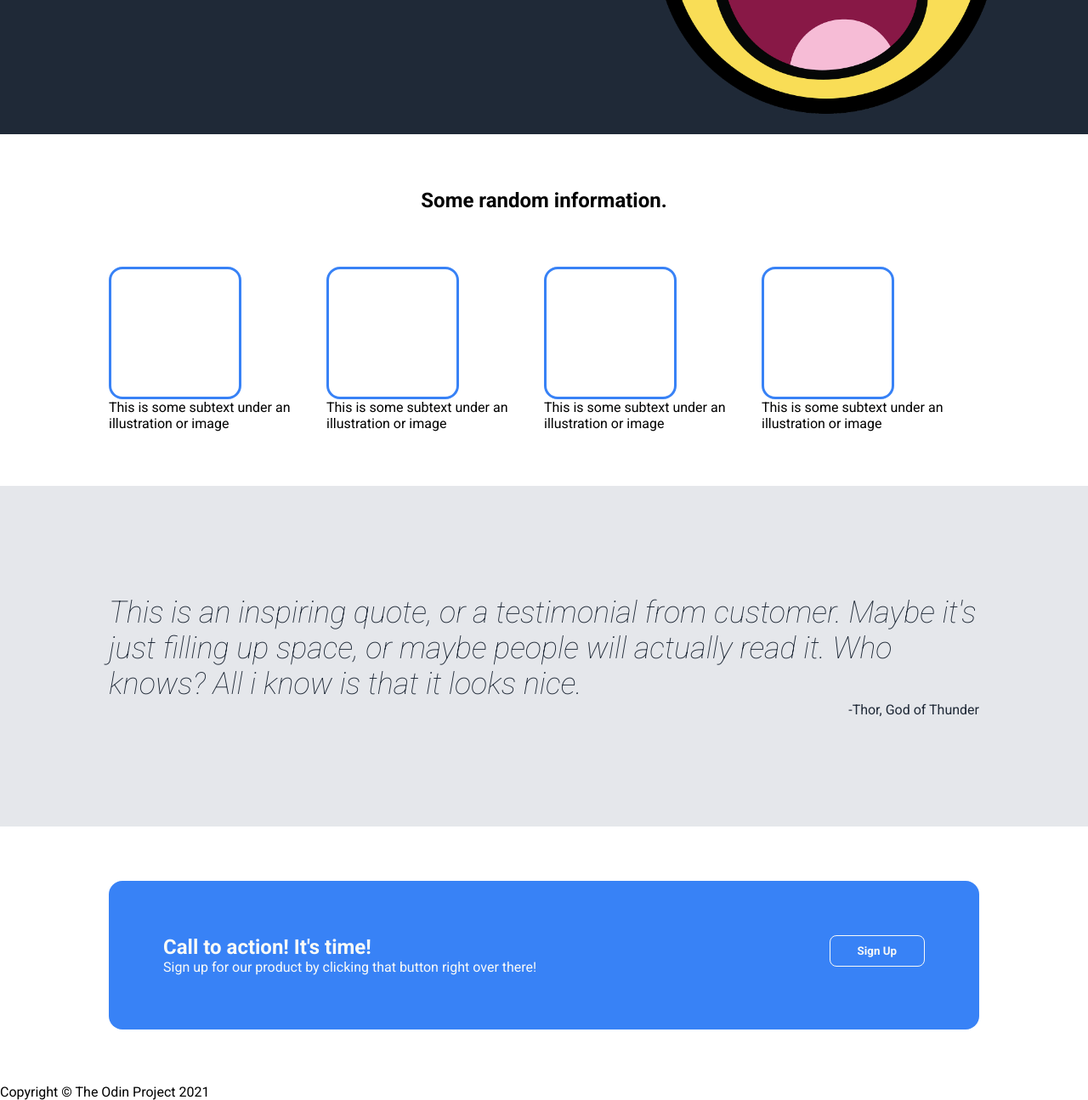
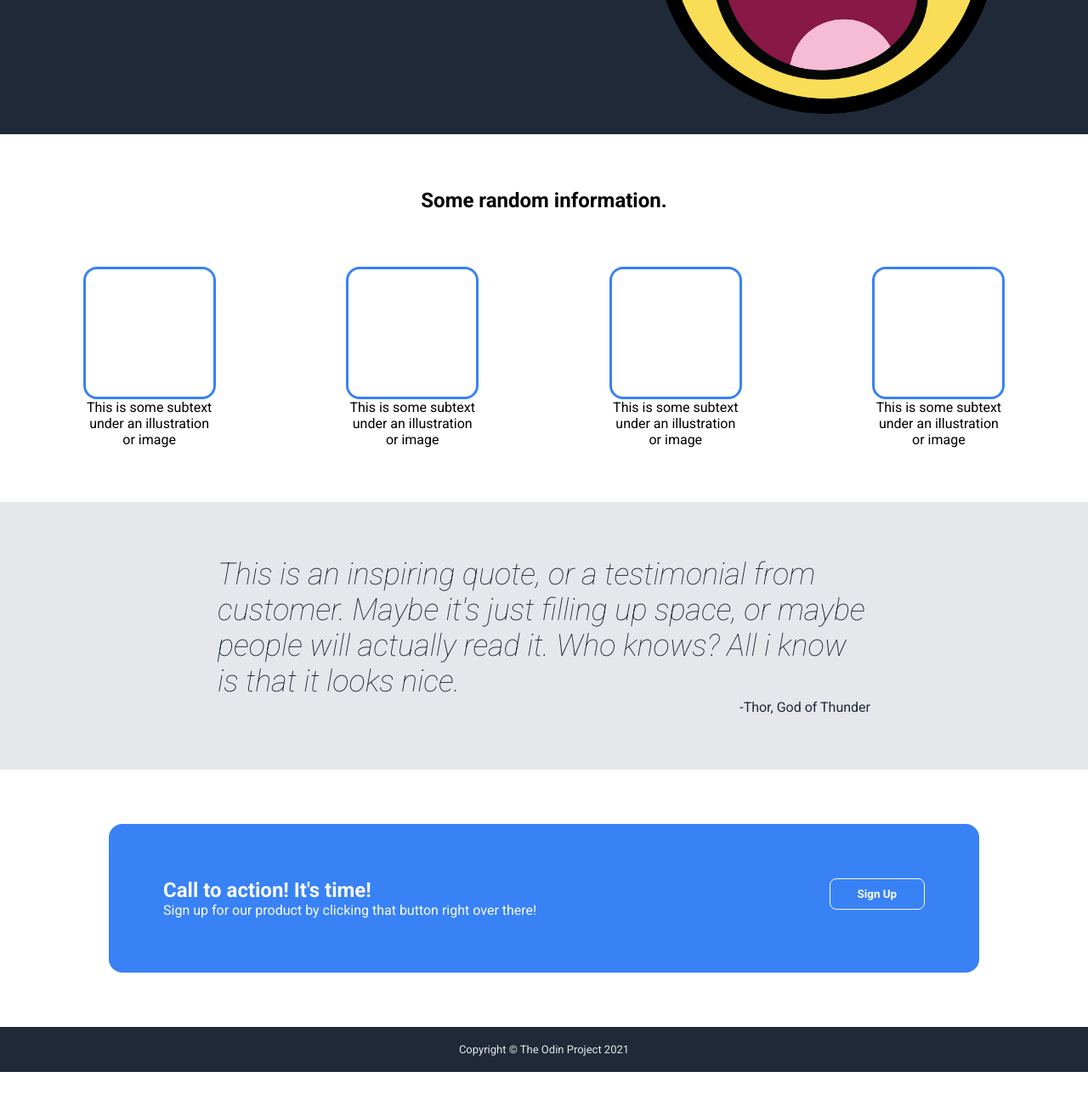
Before and after one commit to MomotekD/Landing_page, a plain HTML site: page index.html in a window 1280 px wide. Shown: the part 378-1673 px from the top of the page at 85% size. After the commit the page ends 1640 px from the top, so only its background shows below. Drawn offline with Linux system fonts and the light colour scheme.

Commit message:
Add Transition to A tag and all the buttons Add Footer background color, padding, font-size, text-color and justify-content in css

```diff
--- a/index.html
+++ b/index.html
@@ -76,7 +76,7 @@
         </div>
     </div>
 
-    <div class="footer">
+    <div class="Footer">
         <p>Copyright © The Odin Project 2021</p>
     </div>
 
--- a/style.css
+++ b/style.css
@@ -20,6 +20,7 @@
 
 a {
     text-decoration: none;
+    transition: all 300ms ease-in-out;
     color: #E5E7EB;
 }
 
@@ -54,12 +55,19 @@ img{
 
 .SignUpBtn{
     background-color: #3882F6;
+    transition: all 300ms ease-in-out;
     margin-top: 10px;
     color: #F9FAF8;
     font-weight: 700;
     padding: 10px 32px;
     border: none;
     border-radius: 8px;
+}
+
+.SignUpBtn:hover{
+    transition: 300ms;
+    transform: scale(1.1);
+    background-color: #4f90f8;
 }
 
 /* Main section */
@@ -73,8 +81,9 @@ img{
 .boxes {
     display: flex;
     justify-content: center;
-    margin-inline: 10%;
-    margin-bottom: 5%;
+    margin: 0% 10% 5% 10%;
+    gap: 15%;
+    text-align: center;
 }
 
 .box {
@@ -94,7 +103,7 @@ img{
 .QuoteArea {
     display: flex;
     flex-direction: column;
-    padding: 10%;
+    padding: 5% 20%;
 }
 
 .Quote {
@@ -121,9 +130,27 @@ img{
 
 .SignUpBtnCallToAction {
     background-color: #3882F6;
+    transition: all 300ms ease-in-out;
     border: #F9FAF8 solid 1px;
     border-radius: 8px;
     color: #F9FAF8;
     font-weight: 700;
     padding: 10px 32px;
 }
+
+.SignUpBtnCallToAction:hover {
+    transition: 300ms;
+    background-color: #4f90f8;
+    transform: scale(1.1);
+}
+
+/* Footer section */
+
+.Footer {
+    display: flex;
+    padding: 1.5%;
+    font-size: small;
+    background-color: #1F2937;
+    color: #E5E7EB;
+    justify-content: center;
+}
```
